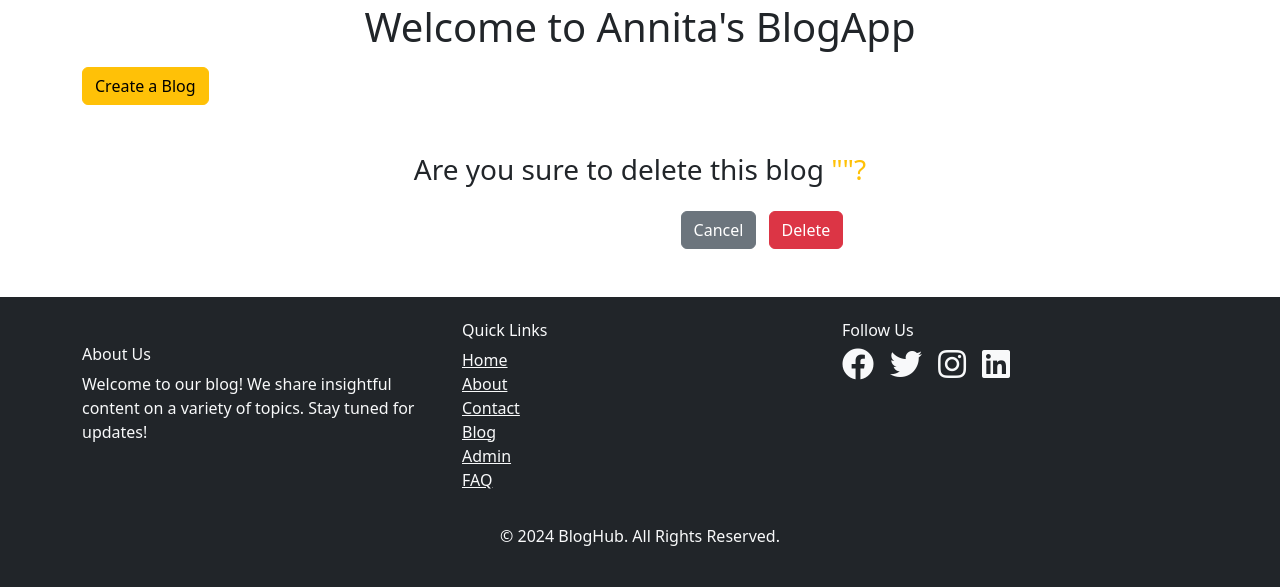
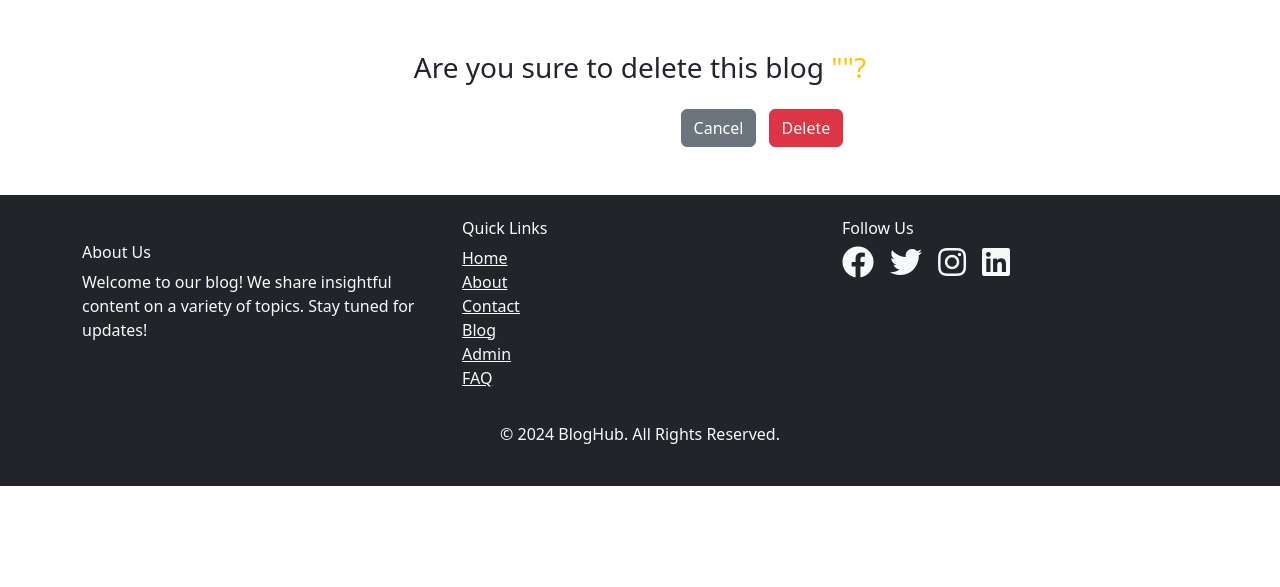
Before and after one commit to annita049/django-blogApp, a Django app: template blog/templates/delete_blog.html in a window 1280 px wide. Shown: the part 53-640 px from the top of the page. Run offline with Django 5.2, Linux system fonts and the light colour scheme; the template is opened without the code that fills it, so the values that code supplies are empty.

Commit message:
removed one redundant create blog button

```diff
--- a/blog/templates/delete_blog.html
+++ b/blog/templates/delete_blog.html
@@ -5,8 +5,6 @@ BlogAPP
 {% endblock %}
 
 {% block content %}
-<h1 class="text-center"> Welcome to Annita's BlogApp</h1>
-<a href="{% url 'Create_Blog' %}" class="btn btn-warning mt-2">Create a Blog</a>
 
 <div class="container my-5 w-75 d-flex justify-content-center flex-column">
     <h3 class="text-center">Are you sure to delete this blog <span class="text-warning">"{{ blog.title }}"?</span></h3>
```
